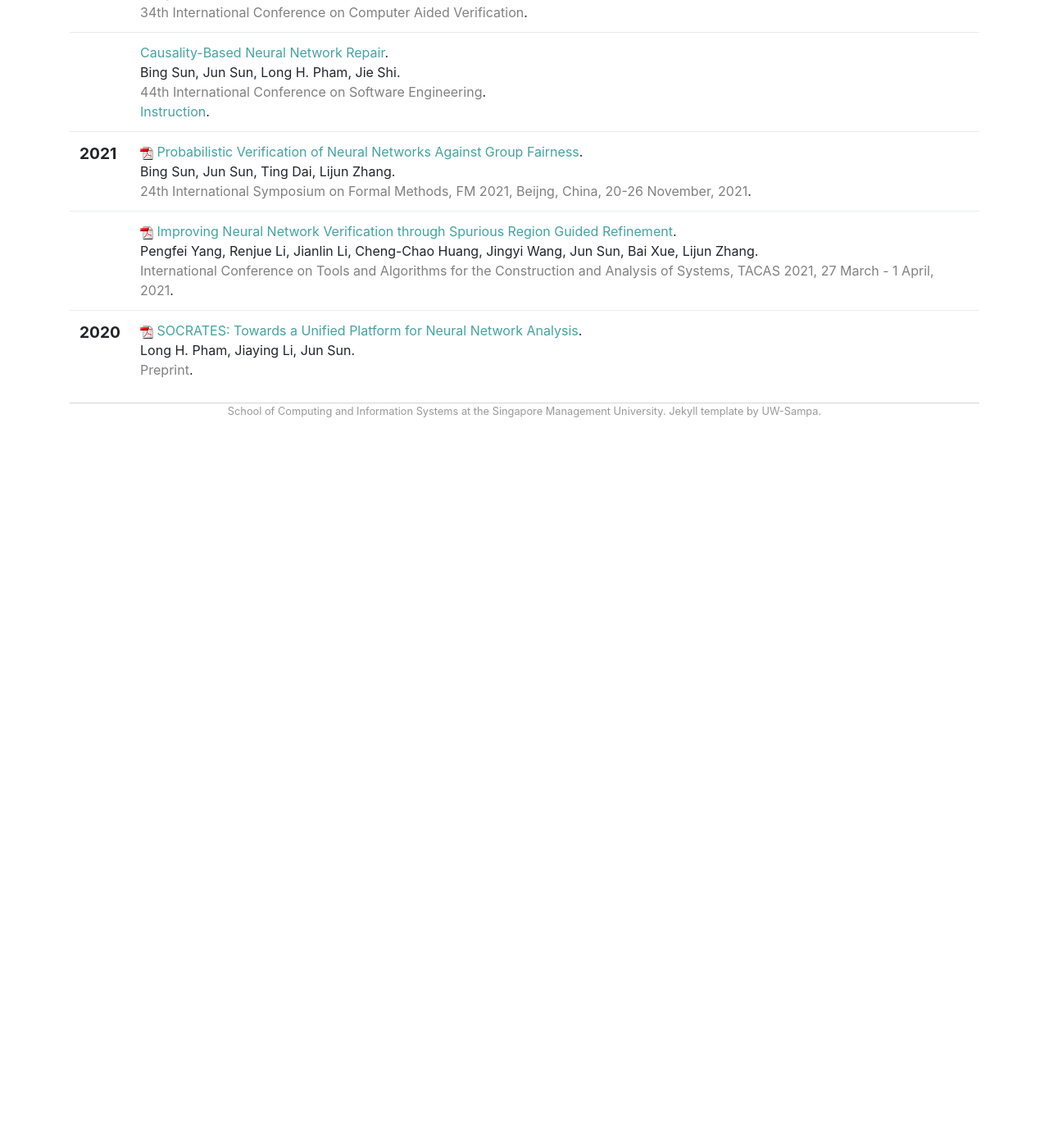
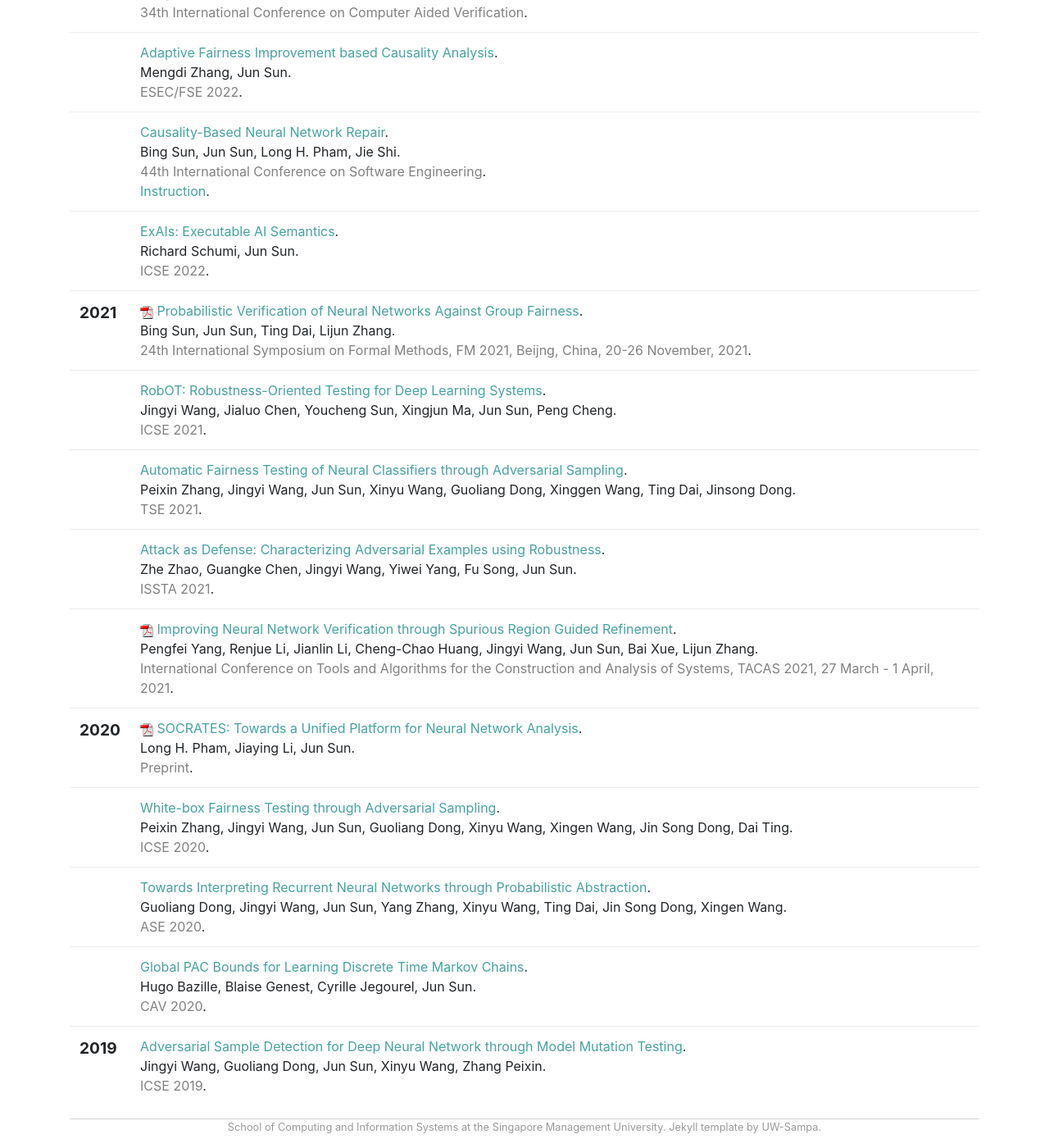
Before and after one commit to socrates4nn/socrates4nn.github.io, a Jekyll site: the page built from publications.html, in a window 1280 px wide and 1400 px high, scrolled down 245 px. Shown: the whole window at 82% size. Built offline with Jekyll 4.4.1, drawn with Linux system fonts in a browser that asks for light colours; nearby versions of some CDN libraries; before the commit the page ends 900 px from its top, so only the background shows below that.

Commit message:
update pubs

```diff
--- a/_includes/pubs.html
+++ b/_includes/pubs.html
@@ -23,6 +23,29 @@
 			</span>
 		</td>
 	</tr>
+
+	<tr>
+		<td>
+			<span class="date">
+
+
+
+			</span>
+		</td>
+		<td class="publication">
+			<span class="pubtitle">
+				<a href="">Adaptive Fairness Improvement based Causality Analysis</a>.
+			</span><br />
+			<span class="authors">
+				Mengdi Zhang, Jun Sun.
+			</span><br />
+			<span style="color:grey;"><span class="venuetype"></span><span class="venue">ESEC/FSE 2022</span></span>.
+			<br />
+			<span class="links">
+			</span>
+		</td>
+	</tr>
+
 	<tr>
 		<td>
 			<span class="date">
@@ -43,6 +66,29 @@
 			</span>
 		</td>
 	</tr>
+
+	<tr>
+		<td>
+			<span class="date">
+
+
+
+			</span>
+		</td>
+		<td class="publication">
+			<span class="pubtitle">
+				<a href="">ExAIs: Executable AI Semantics</a>.
+			</span><br />
+			<span class="authors">
+				Richard Schumi, Jun Sun.
+			</span><br />
+			<span style="color:grey;"><span class="venuetype"></span><span class="venue">ICSE 2022</span></span>.
+			<br />
+			<span class="links">
+			</span>
+		</td>
+	</tr>
+
 	<tr>
 		<td>
 			<span class="date">
@@ -66,6 +112,76 @@
 			</span>
 		</td>
 	</tr>
+
+
+	<tr>
+		<td>
+			<span class="date">
+
+
+
+			</span>
+		</td>
+		<td class="publication">
+			<span class="pubtitle">
+				<a href="">RobOT: Robustness-Oriented Testing for Deep Learning Systems</a>.
+			</span><br />
+			<span class="authors">
+				Jingyi Wang, Jialuo Chen, Youcheng Sun, Xingjun Ma, Jun Sun, Peng Cheng.
+			</span><br />
+			<span style="color:grey;"><span class="venuetype"></span><span class="venue">ICSE 2021</span></span>.
+			<br />
+			<span class="links">
+			</span>
+		</td>
+	</tr>
+
+	<tr>
+		<td>
+			<span class="date">
+
+
+
+			</span>
+		</td>
+		<td class="publication">
+			<span class="pubtitle">
+				<a href="">Automatic Fairness Testing of Neural Classifiers through Adversarial Sampling</a>.
+			</span><br />
+			<span class="authors">
+				Peixin Zhang, Jingyi Wang, Jun Sun, Xinyu Wang, Guoliang Dong, Xinggen Wang, Ting Dai, Jinsong Dong.
+			</span><br />
+			<span style="color:grey;"><span class="venuetype"></span><span class="venue">TSE 2021</span></span>.
+			<br />
+			<span class="links">
+			</span>
+		</td>
+	</tr>
+
+
+
+	<tr>
+		<td>
+			<span class="date">
+
+
+
+			</span>
+		</td>
+		<td class="publication">
+			<span class="pubtitle">
+				<a href="">Attack as Defense: Characterizing Adversarial Examples using Robustness</a>.
+			</span><br />
+			<span class="authors">
+				Zhe Zhao, Guangke Chen, Jingyi Wang, Yiwei Yang, Fu Song, Jun Sun.
+			</span><br />
+			<span style="color:grey;"><span class="venuetype"></span><span class="venue">ISSTA 2021</span></span>.
+			<br />
+			<span class="links">
+			</span>
+		</td>
+	</tr>
+
 
 	<tr>
 		<td>
@@ -113,5 +229,95 @@
 			</span>
 		</td>
 	</tr>
+
+	<tr>
+		<td>
+			<span class="date">
+
+
+
+			</span>
+		</td>
+		<td class="publication">
+			<span class="pubtitle">
+				<a href="">White-box Fairness Testing through Adversarial Sampling</a>.
+			</span><br />
+			<span class="authors">
+				Peixin Zhang, Jingyi Wang, Jun Sun, Guoliang Dong, Xinyu Wang, Xingen Wang, Jin Song Dong, Dai Ting.
+			</span><br />
+			<span style="color:grey;"><span class="venuetype"></span><span class="venue">ICSE 2020</span></span>.
+			<br />
+			<span class="links">
+			</span>
+		</td>
+	</tr>
+
+
+	<tr>
+		<td>
+			<span class="date">
+
+
+
+			</span>
+		</td>
+		<td class="publication">
+			<span class="pubtitle">
+				<a href="">Towards Interpreting Recurrent Neural Networks through Probabilistic Abstraction</a>.
+			</span><br />
+			<span class="authors">
+				Guoliang Dong, Jingyi Wang, Jun Sun, Yang Zhang, Xinyu Wang, Ting Dai, Jin Song Dong, Xingen Wang.
+			</span><br />
+			<span style="color:grey;"><span class="venuetype"></span><span class="venue">ASE 2020</span></span>.
+			<br />
+			<span class="links">
+			</span>
+		</td>
+	</tr>
+
+
+	<tr>
+		<td>
+			<span class="date">
+
+
+
+			</span>
+		</td>
+		<td class="publication">
+			<span class="pubtitle">
+				<a href="">Global PAC Bounds for Learning Discrete Time Markov Chains</a>.
+			</span><br />
+			<span class="authors">
+				Hugo Bazille, Blaise Genest, Cyrille Jegourel, Jun Sun.
+			</span><br />
+			<span style="color:grey;"><span class="venuetype"></span><span class="venue">CAV 2020</span></span>.
+			<br />
+			<span class="links">
+			</span>
+		</td>
+	</tr>
+
+	<tr>
+		<td>
+			<span class="date">
+
+				<big><strong>2019</strong></big><br />
+
+			</span>
+		</td>
+		<td class="publication">
+			<span class="pubtitle">
+				<a href="">Adversarial Sample Detection for Deep Neural Network through Model Mutation Testing</a>.
+			</span><br />
+			<span class="authors">
+				Jingyi Wang, Guoliang Dong, Jun Sun, Xinyu Wang, Zhang Peixin.
+			</span><br />
+			<span style="color:grey;"><span class="venuetype"></span><span class="venue">ICSE 2019</span></span>.
+			<br />
+			<span class="links">
+			</span>
+		</td>
+	</tr>
 </tbody>
 </table>
```
